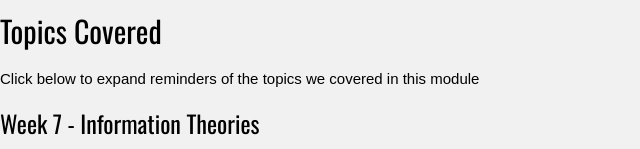
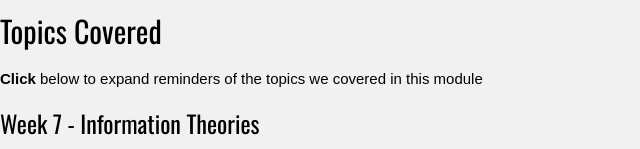
Before and after one commit to LozElise/IFN521, a plain HTML site: page index.html in a window 1280 px wide. Shown: the part 651-800 px from the top of the page, 0-640 px from the left. Drawn offline with nearby package versions, Linux system fonts and the light colour scheme.

Commit message:
Update index.html

```diff
--- a/index.html
+++ b/index.html
@@ -72,7 +72,7 @@ and is wrapped around the whole page content, except for the footer in this exam
 
 
 <h2>Topics Covered</h2>
-<p>Click below to expand reminders of the topics we covered in this module</p>
+  <p><strong>Click</strong> below to expand reminders of the topics we covered in this module</p>
 <meta name="viewport" content="width=device-width, initial-scale=1">
 <style>
 * {
```
